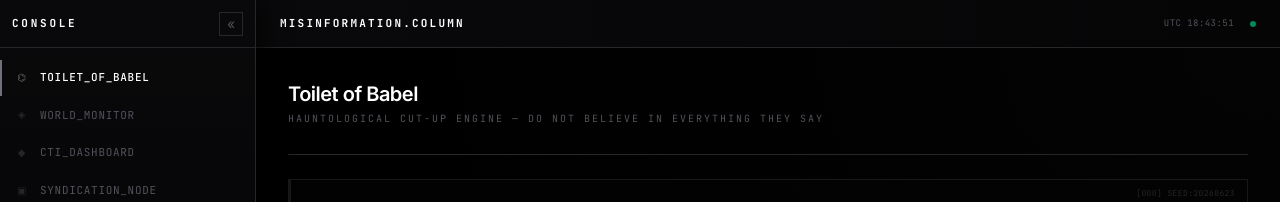
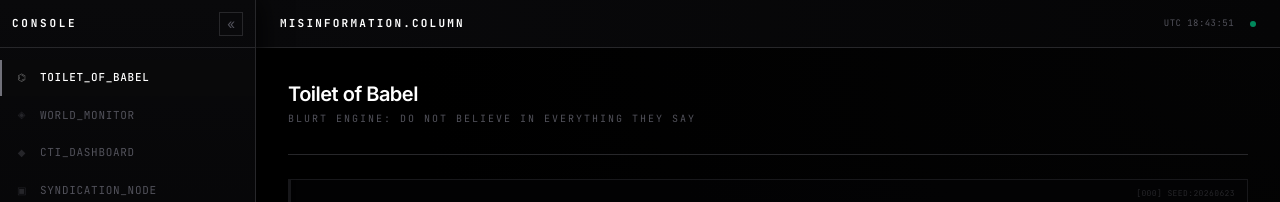
Before and after one commit to r0xx3d/r0xx3d.github.io, a React (Vite) app: page / in a window 1280 px wide. Shown: the top 202 px of the page. Built offline with nearby package versions, Linux system fonts and the light colour scheme.

Commit message:
style: replace em dash with colon and rename to Blurt Engine

```diff
--- a/src/components/MisinfoToilet.jsx
+++ b/src/components/MisinfoToilet.jsx
@@ -53,7 +53,7 @@ export default function MisinfoToilet({ data }) {
           Toilet of Babel
         </h3>
         <p className="text-obsidian-500 text-[10px] uppercase tracking-[0.2em] font-mono mb-3">
-          Hauntological cut-up engine — Do not believe in everything they say
+          Blurt Engine: Do not believe in everything they say
         </p>
       </div>
 
```
